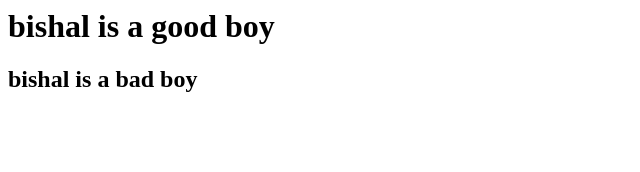
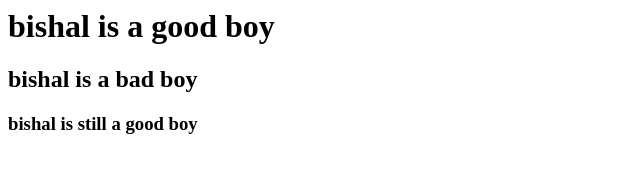
Before and after one commit to bishalsingh2225/trial, a plain HTML site: page index.html in a window 1280 px wide. Shown: the whole page, without its empty margins (0-640 px from the left). Drawn offline with Linux system fonts and the light colour scheme.

Commit message:
third commit

```diff
--- a/index.html
+++ b/index.html
@@ -1,2 +1,3 @@
 <h1>bishal is a good boy</h1>
 <h2>bishal is a bad boy</h2>
+<h3>bishal is still a good boy </h3>
```
